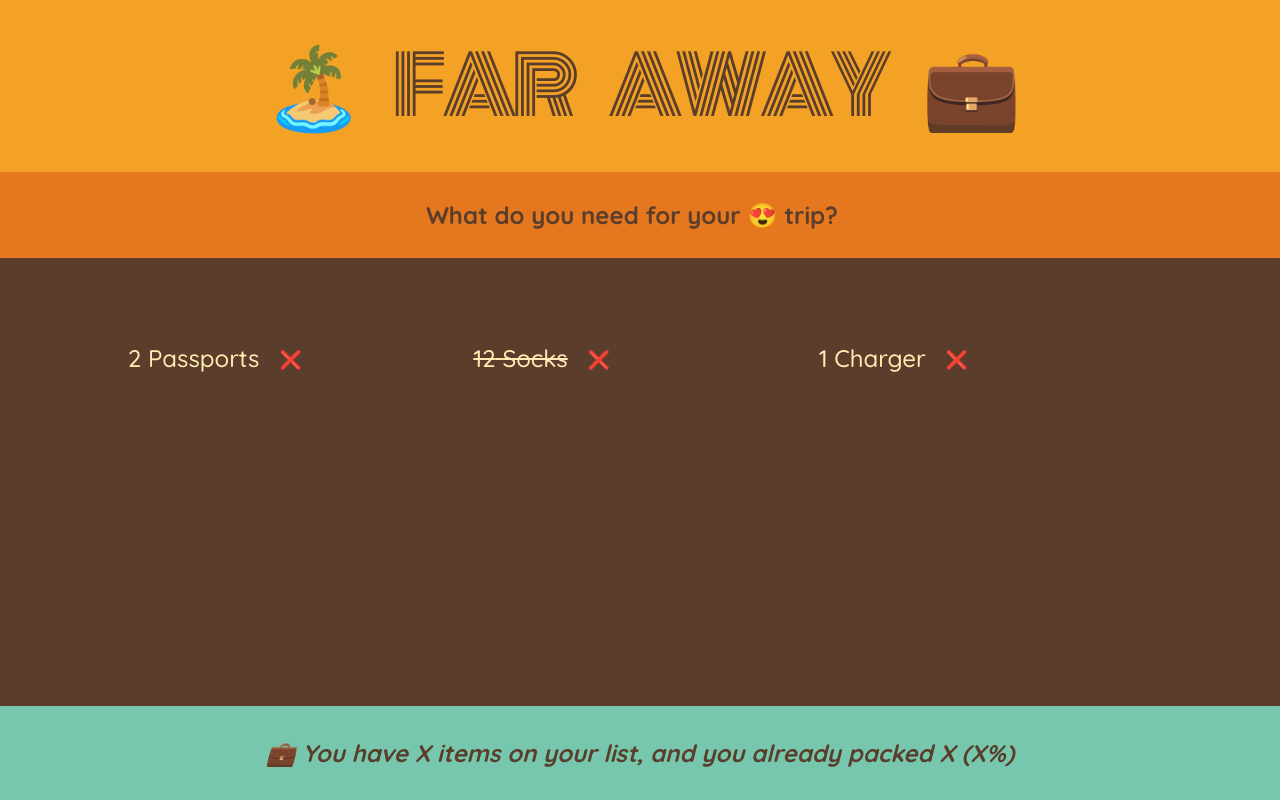
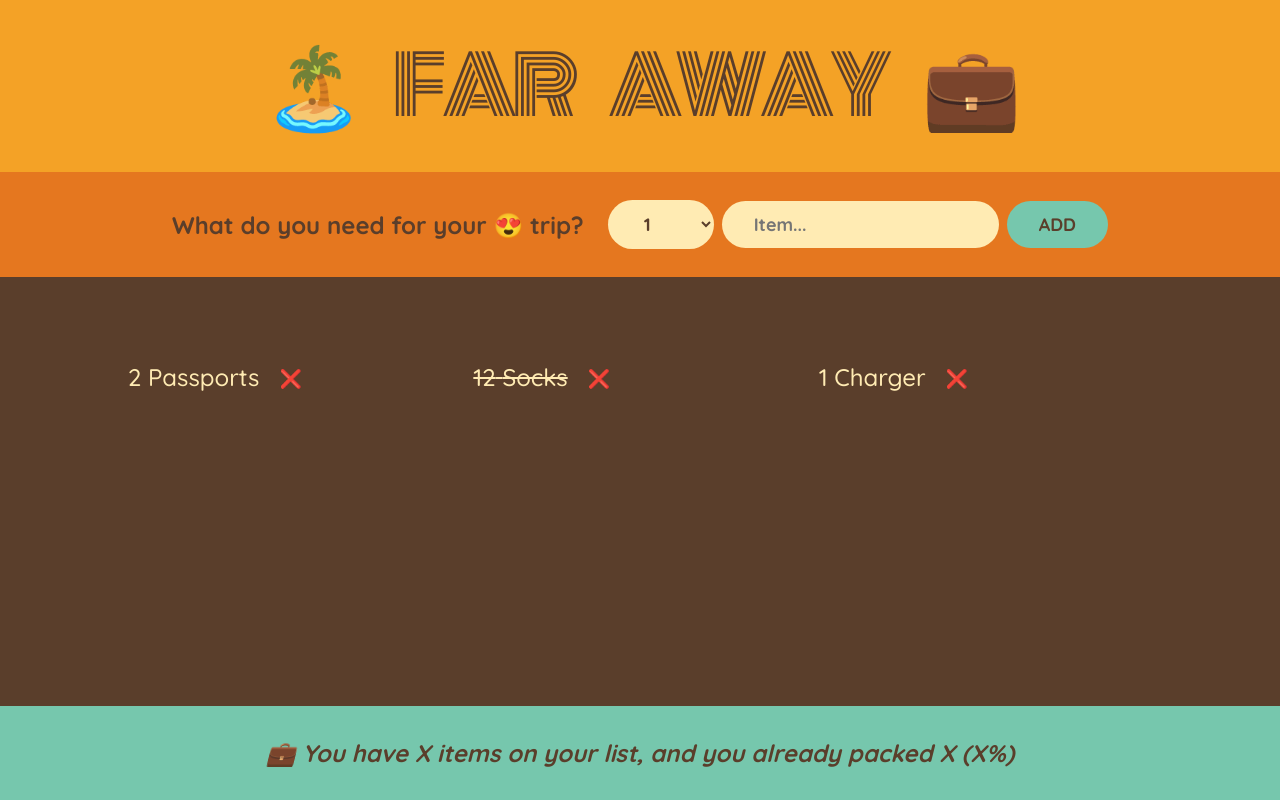
Before and after one commit to fspruce/react-progress, a React (Create React App) app in the folder 05-travel-list/: page / in a window 1280 px wide. Built offline with nearby package versions, Linux system fonts and the light colour scheme.

Commit message:
Complete 72. Building a Form and Handling Submissions

```diff
--- a/05-travel-list/src/App.js
+++ b/05-travel-list/src/App.js
@@ -1,3 +1,5 @@
+// Emojis can be used with windows shortcut: windows + .
+
 const initialItems = [
   { id: 1, description: "Passports", quantity: 2, packed: false },
   { id: 2, description: "Socks", quantity: 12, packed: true },
@@ -20,10 +22,29 @@ function Logo() {
 }
 
 function Form() {
+  function handleSubmit(e) {
+    e.preventDefault(); // Prevents page reloading upon form submition.
+  }
+
   return (
-    <div className="add-form">
+    // When handling a form submit, we use onSubmit within the form element to pass through a handle function.
+    <form className="add-form" onSubmit={handleSubmit}>
       <h3>What do you need for your 😍 trip?</h3>
-    </div>
+      <select>
+        {/*
+          Using the Array.from() function allows us to create an array of specified length, incremented by
+          a specified value each time (here it is 1 to 20). We can then map over this array in order to use
+          the numbers, in this case as options within a dropdown element.
+        */}
+        {Array.from({ length: 20 }, (_, i) => i + 1).map((num) => (
+          <option value={num} key={num}>
+            {num}
+          </option>
+        ))}
+      </select>
+      <input type="text" placeholder="Item..." />
+      <button>Add</button>
+    </form>
   );
 }
 
@@ -32,7 +53,7 @@ function PackingList() {
     <div className="list">
       <ul className="list">
         {initialItems.map((item) => (
-          <Item item={item} />
+          <Item item={item} key={item.id} />
         ))}
       </ul>
     </div>
```
